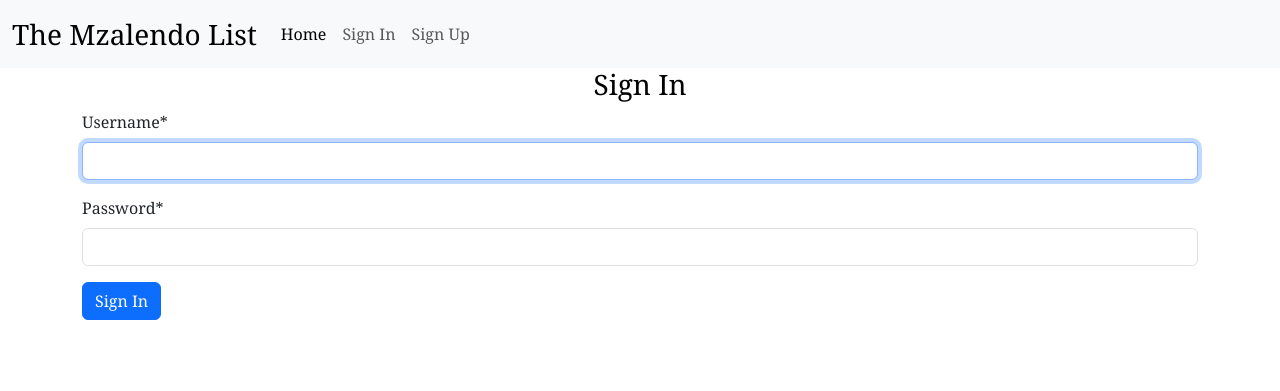
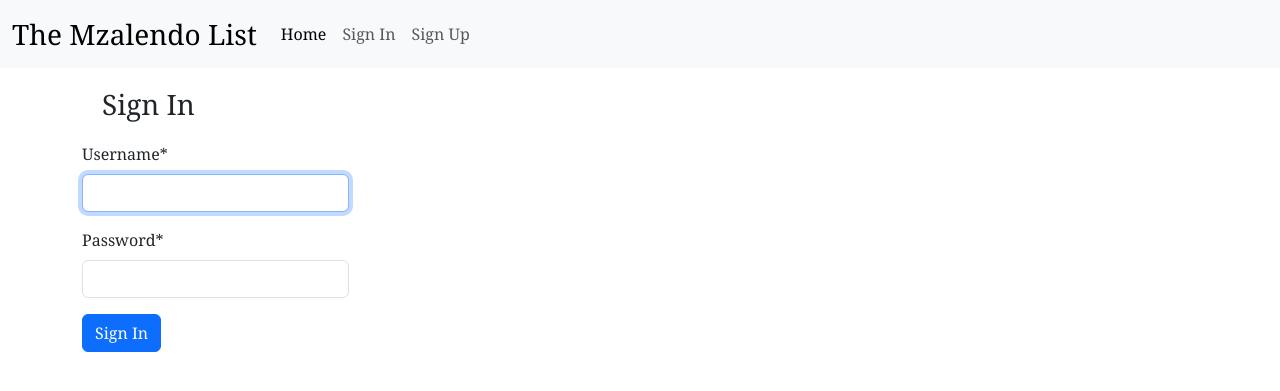
Before and after one commit to DarthDanAmesh/todo, a Django app: page /login/ in a window 1280 px wide. Shown: the top 391 px of the page. Run offline with Django 3.2, Linux system fonts and the light colour scheme; some libraries are stand-ins or nearby versions.

Commit message:
cleanup login page

```diff
--- a/home/templates/registration/login.html
+++ b/home/templates/registration/login.html
@@ -6,12 +6,22 @@
 
 {% block content %}
     {% include "../navbar.html" %}
-    <h3 style="text-align: center;color: #000">Sign In</h3>
+
     <div class="container">
-        <form class="form-signin span4" id="login_form" action="{% url 'mzalendo:login' %}" method="post">
+        <h3 style="margin:20px">Sign In</h3>
+        <form  action="{% url 'mzalendo:login' %}" method="post">
             {% csrf_token %}
             {% load crispy_forms_tags %}
-            {{ form|crispy }}
+            <div class="row g-3">
+                <div class="col-3">
+                  {{form.username | as_crispy_field}}
+                </div>
+              </div>
+              <div class="row g-3" >
+                <div class="col-3">
+                    {{form.password | as_crispy_field}}
+                  </div>
+              </div>
 
             <button class="btn btn-primary" type="submit">Sign In</button>
         </form>
```
Also changed, not shown: db.sqlite3.
